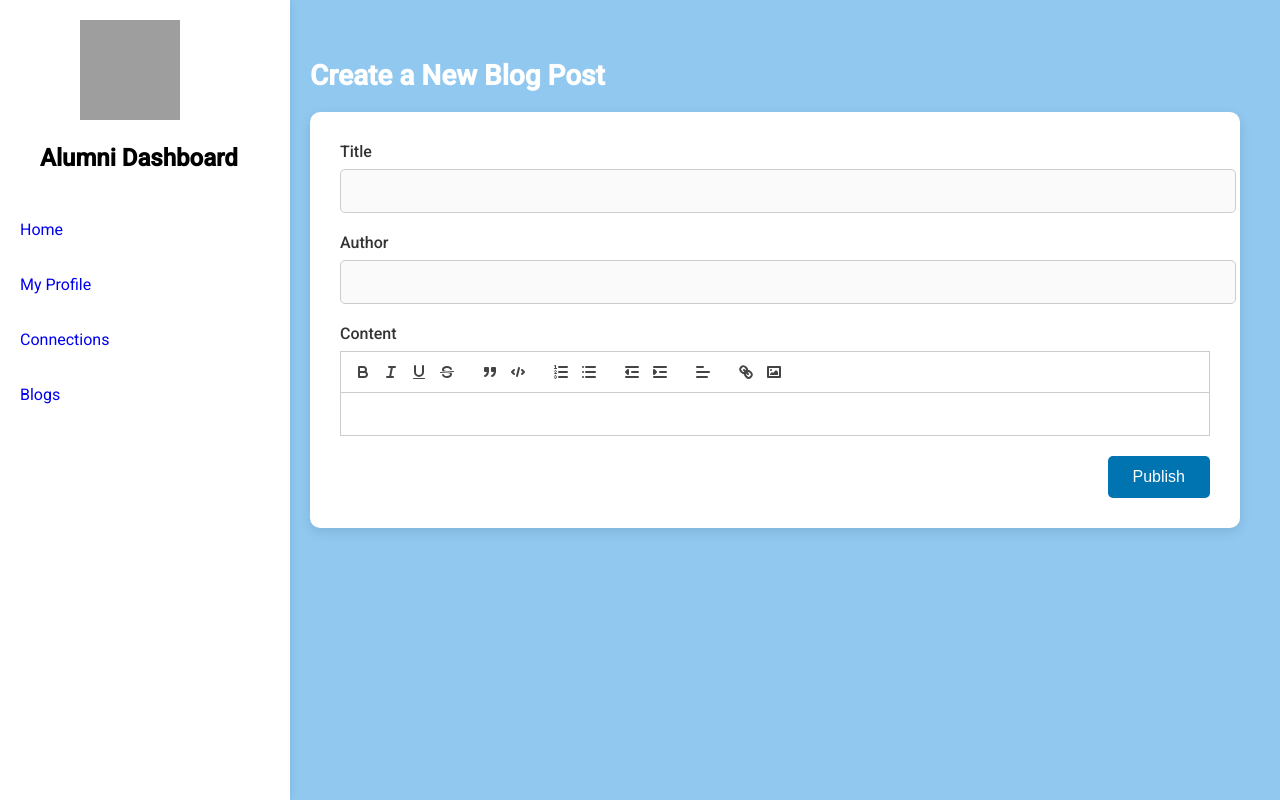
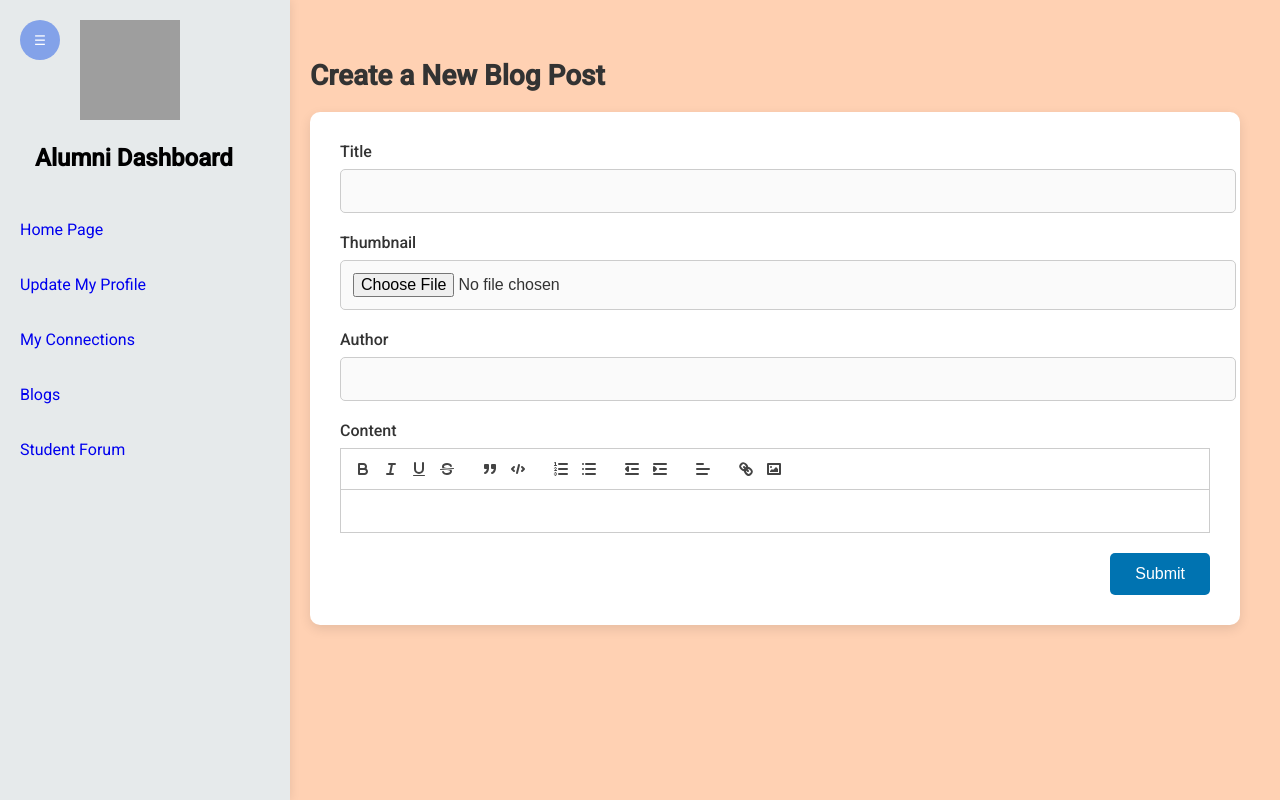
Before and after one commit to knayak35/alumni_platform, a PHP site: page /php/blog.php in a window 1280 px wide. Run offline with PHP 8.4, Linux system fonts and the light colour scheme; the visitor is signed in with stand-in values (Sample User, id 1); data comes from the database, SQL or seed files in the repository; some libraries are stand-ins or nearby versions; grey boxes are pictures that could not be loaded.

Commit message:
Update blog.php

```diff
--- a/sis-alumni-page/php/blog.php
+++ b/sis-alumni-page/php/blog.php
@@ -13,11 +13,11 @@
     die("Database connection failed: " . mysqli_connect_error());
 }
 
-$sql = "SELECT full_name, bio, university, major FROM alumni_profiles WHERE username = ?";
+$sql = "SELECT id, full_name, bio, university, major FROM alumni_profiles WHERE username = ?";
 $stmt = $conn->prepare($sql);
 $stmt->bind_param("s", $username);
 $stmt->execute();
-$stmt->bind_result($full_name, $bio, $university, $major);
+$stmt->bind_result($id, $full_name, $bio, $university, $major);
 $stmt->fetch();
 $stmt->close();
 
@@ -28,7 +28,7 @@
     $author = $_POST['author']; // This will already be filled from the session
     $content = $_POST['content'];
 
-    $sql = "INSERT INTO blog_posts (title, author, content) VALUES (?, ?, ?)";
+    $sql = "INSERT INTO blog_posts (title, author, content) VALUES (?, ?, ?, ?)";
     $stmt = $conn->prepare($sql);
     $stmt->bind_param("sss", $title, $author, $content);
 
@@ -57,7 +57,7 @@
     <style>
         body {
             font-family: 'Roboto', sans-serif;
-        background-color: #90c8f0;
+            background-color: #ffd1b3;
             margin: 0;
             padding: 0;
             color: #333;
@@ -68,8 +68,9 @@
             min-height: 100vh;
         }
 
+
         .sidebar {
-        background-color: white;
+            background-color: #e6eaeb;
             width: 250px;
             padding: 20px;
             box-shadow: 0 0 10px rgba(0, 0, 0, 0.1);
@@ -77,9 +78,11 @@
             top: 0;
             bottom: 0;
             overflow-y: auto;
+            transition: transform 0.3s ease;
+            transform: translateX(0);
+            z-index: 1000;
             color: white;
         }
-
         .sidebar h2 {
             font-size: 24px;
             margin-bottom: 40px;
@@ -107,16 +110,13 @@
             font-weight: 500;
         }
 
+
         .content {
-        margin-left: 270px; /* Adjust margin to ensure it clears the sidebar */
+            flex: 1;
+            margin-left: 270px;
             padding: 40px;
-        overflow-y: auto;
-    }
-
-    .content h1 {
-        font-size: 28px;
-        margin-bottom: 20px;
-        color: #333;
+            background-color: #ffd1b3;
+            transition: margin-left 0.3s ease;
         }
 
         .content h1 {
@@ -264,23 +264,42 @@
                 height: auto;
             }
         }
+
+        .toggle-button {
+    position: fixed;
+    top: 20px;
+    left: 20px;
+    background-color:rgb(131, 162, 233);
+    color: white;
+    border: none;
+    width: 40px; /* Set equal width and height */
+    height: 40px;
+    border-radius: 50%; /* Makes the button circular */
+    cursor: pointer;
+    z-index: 1100;
+    display: flex;
+    align-items: center;
+    justify-content: center; /* Center the content inside the button */
+}
     </style>
 </head>
 
 <body>
 <div class="sidebar" id="sidebar">
+<button class="toggle-button" id="toggleButton">☰</button>
             <img src="https://sisschools.org/wp-content/uploads/2018/03/SIS-Logo-Website-200x200.png" style="width: 100px; height: 100px; margin-left: 60px;">
-            <h2 style="color: black; margin-left: 20px;">Alumni Dashboard</h2>
+            <h2 style="color: black; margin-left: 15px;">Alumni Dashboard</h2>
             <ul>
-                <li><a href="main_alumni.php">Home</a></li>
-                <li><a href="homepage_alumni.php">My Profile</a></li>
-                <li><a href="connections.php">Connections</a></li>
+                <li><a href="main_alumni.php">Home Page</a></li>
+                <li><a href="homepage_alumni.php">Update My Profile</a></li>
+                <li><a href="connections.php">My Connections</a></li>
                 <li><a href="blog.php">Blogs</a></li>
+                <li><a href="forum.php">Student Forum</a></li>
             </ul>
         </div>
 
         <div class="content">
-            <h1 style="color: white;">Create a New Blog Post</h1>
+            <h1>Create a New Blog Post</h1>
             <div class="profile-card">
                 <?php if (!empty($success_message)) : ?>
                     <p style="color: green;"><?php echo $success_message; ?></p>
@@ -290,15 +309,21 @@
                     <p style="color: red;"><?php echo $error_message; ?></p>
                 <?php endif; ?>
 
-                <form action="create_blog.php" method="POST">
+                <form action="create_blog.php" method="POST" enctype="multipart/form-data">
                     <div class="form-group">
                         <label for="title">Title</label>
                         <input type="text" id="title" name="title" required>
                     </div>
 
                     <div class="form-group">
+                        <label for="thumbnail">Thumbnail</label>
+                        <input type="file" id="thumbnail" name="thumbnail" accept="image/*" required>
+                    </div>
+
+                    <div class="form-group">
                         <label for="author">Author</label>
-                        <input type="text" id="author" name="author" value="<?php echo htmlspecialchars($author); ?>" readonly>
+                        <input type="text" id="label_author" name="label_author" value="<?php echo htmlspecialchars($author); ?>" readonly>
+                        <input type="hidden" id="author" name="author" value="<?= $id ?>" readonly>
                     </div>
 
                     <div class="form-group">
@@ -309,13 +334,12 @@
 
 
                     <div class="button-container">
-                        <button class="save-button" type="submit">Publish</button>
+                        <button class="save-button" type="submit">Submit</button>
                     </div>
                 </form>
             </div>
         </div>
     </div>
-    </html>
 
     <script>
         var quill = new Quill('#editor', {
@@ -337,6 +361,16 @@
             var content = document.querySelector('#content');
             content.value = JSON.stringify(quill.getContents());
         });
+
+        const toggleButton = document.getElementById('toggleButton');
+        const sidebar = document.getElementById('sidebar');
+        const content = document.getElementById('content');
+
+        toggleButton.addEventListener('click', () => {
+            sidebar.classList.toggle('hidden');
+            content.classList.toggle('full-width');
+        });
+
     </script>
 </body>
 
```
Lines whose indentation alone changed are shown as unchanged.
